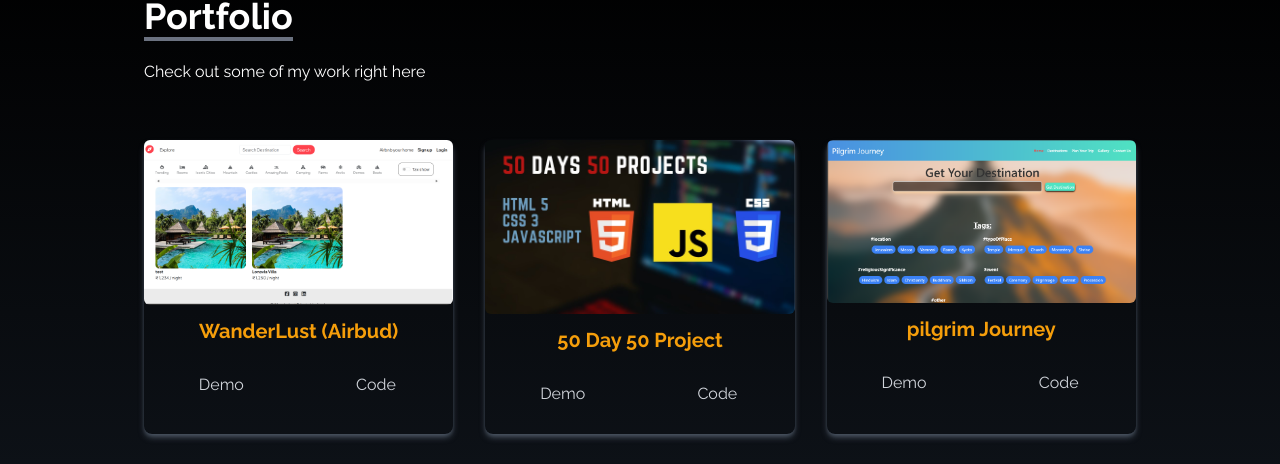
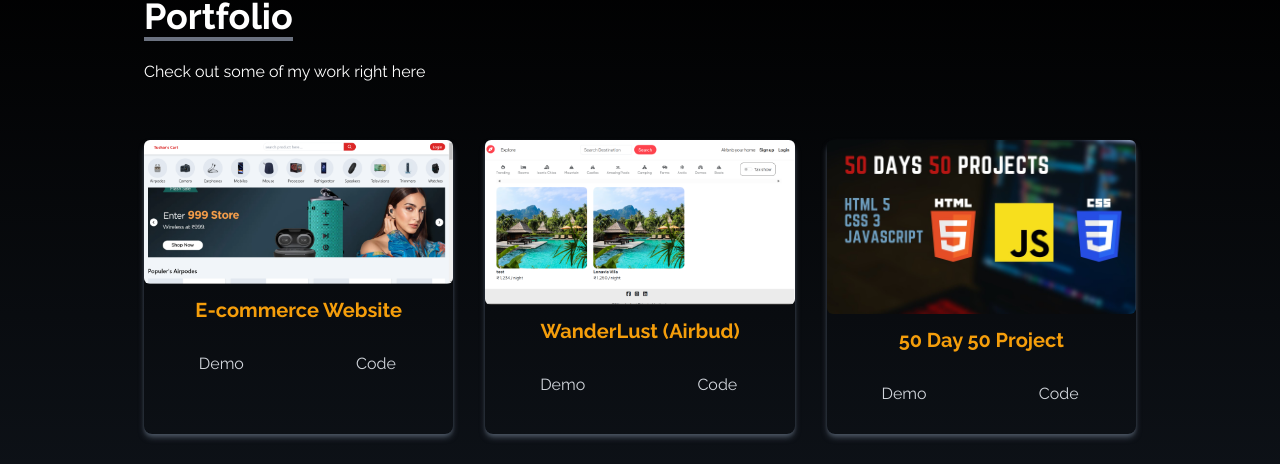
Before and after one commit to shitoletushar3132/portfolio_tusharshitole, a React (Create React App) app: page / in a window 1280 px wide. Shown: the part 1644-2108 px from the top of the page. Built offline with nearby package versions, Linux system fonts and the light colour scheme; grey boxes are pictures that could not be loaded.

Commit message:
new prject

```diff
--- a/src/components/Portfolio.jsx
+++ b/src/components/Portfolio.jsx
@@ -7,9 +7,19 @@ import reactWeather from "../assets/portfolio/weatherApp.png";
 import mern from "../assets/portfolio/mern.png";
 import currencyConvetor from "../assets/portfolio/currencyConvertor.png";
 import pilgrim from "../assets/portfolio/pilgrim.png";
+import Ecommerce from "../assets/portfolio/E-commerce.png"
 
 function Portfolio() {
   const portfolios = [
+
+    {
+      id: 8,
+      src: Ecommerce,
+      title: "E-commerce Website",
+      demo: "https://ts-ecommerce-wpvd.onrender.com/",
+      code: "https://github.com/shitoletushar3132/MERN_ECOMMERCE",
+    },
+
     {
       id: 1,
       src: wanderLust,
```
Also changed, not shown: src/assets/portfolio/E-commerce.png (added).
